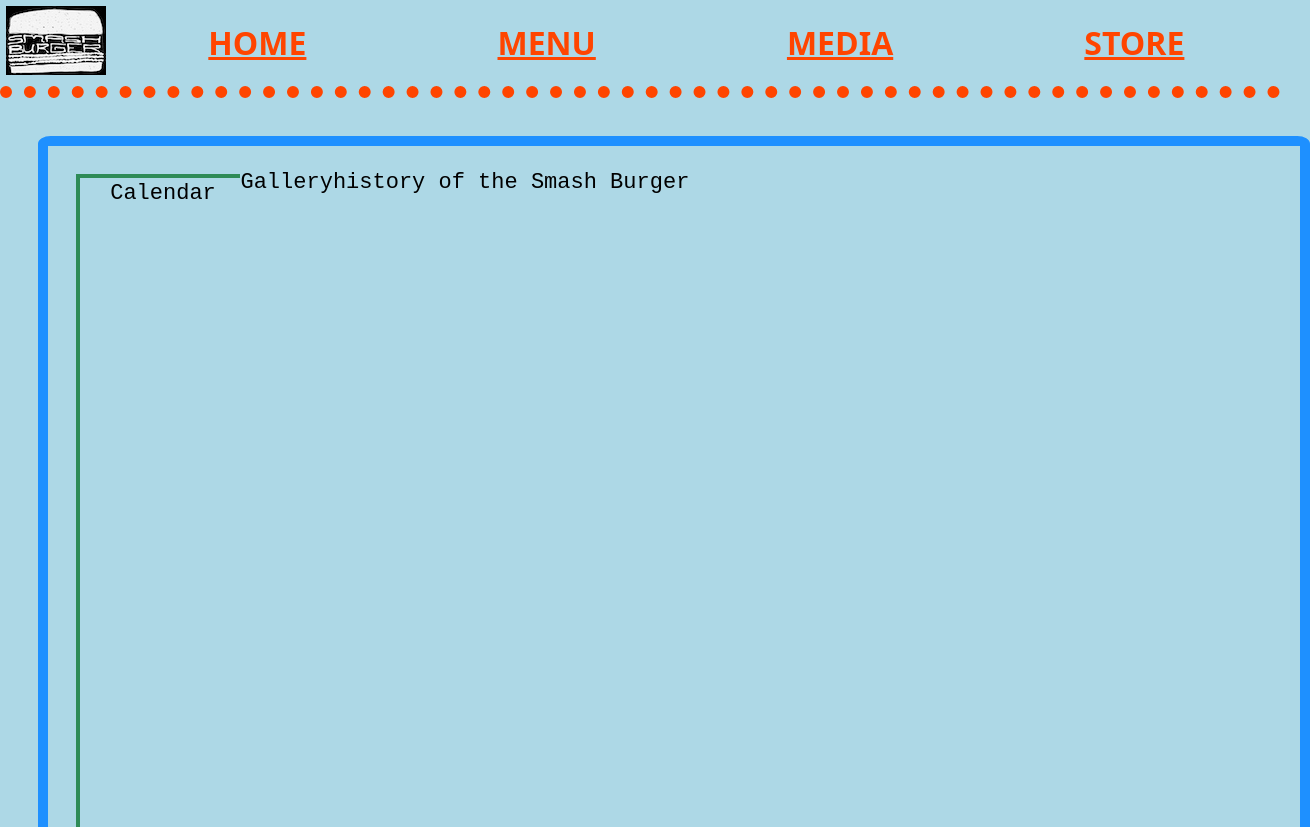
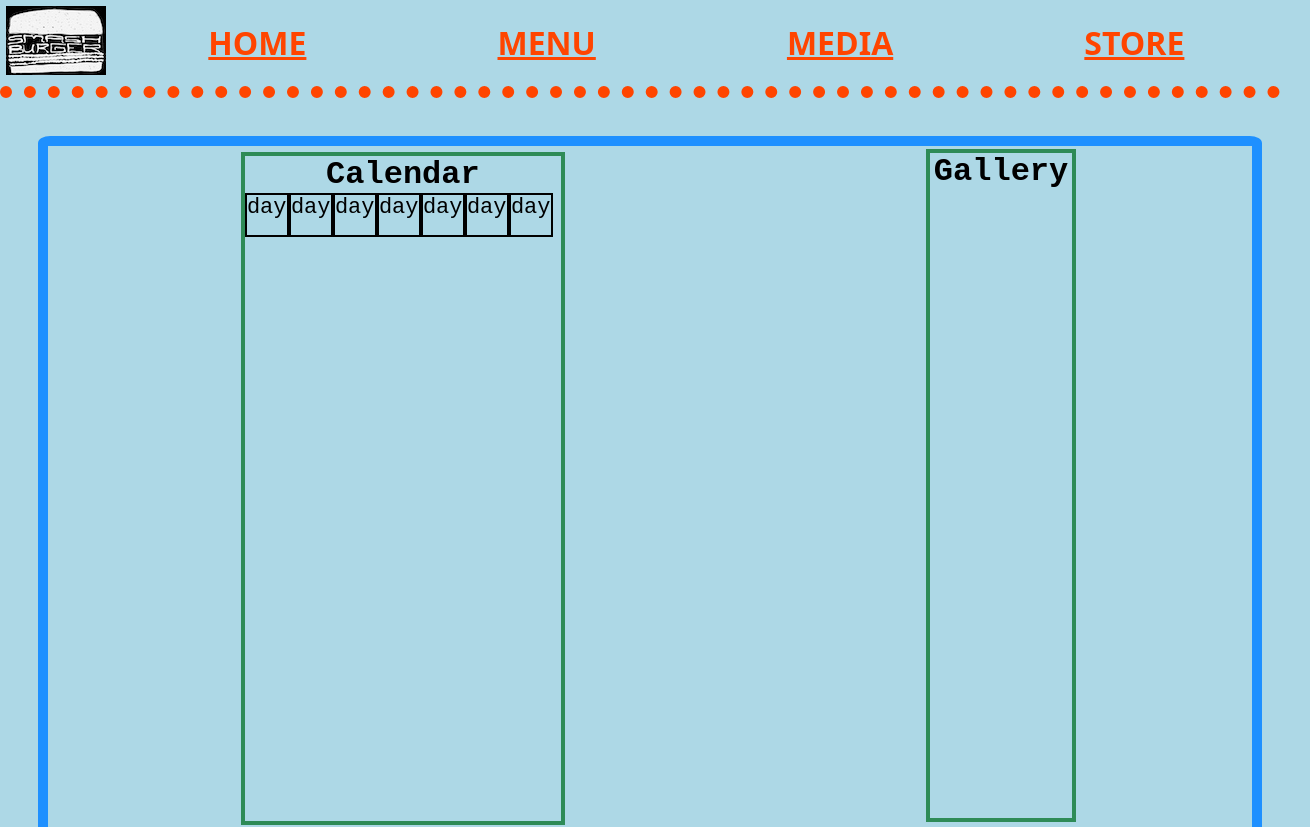
Before and after one commit to hightowerbuilds/smash-burger-app, a React (Vite) app: page / in a window 1280 px wide. Shown: the top 827 px of the page, 1310 px wide, since content can reach past the window. Built offline with nearby package versions, Linux system fonts and the light colour scheme; a web font is replaced by a local one.

Commit message:
adding calendar styles

```diff
--- a/src/components/Calendar/Calendar.css
+++ b/src/components/Calendar/Calendar.css
@@ -1,14 +1,26 @@
 
 .calendarMainBox {
-    width: 20vh;
-    height: 100%;
+    width: 100%;
+    height: 95%;
     border: 4px seagreen solid;
     margin: 2%;
 }
 
 .calendarHeading {
     width: 100%;
-    margin: 2%;
     display: flex;
     justify-content: center;
+    font-family: 'Courier New', Courier, monospace;
+    font-weight: 900;
+    font-size: 32px;
 }
+
+.calendarDayBox {
+    height: 5vh;
+    width: 5vh;
+    border: 2px black solid;
+}
+
+.calendarSubBox {
+    display: inline-flex;
+}
--- a/src/components/Calendar/Calendar.jsx
+++ b/src/components/Calendar/Calendar.jsx
@@ -8,6 +8,31 @@ export default function Calendar() {
             Calendar
         </p>
 
+<div className='calendarSubBox'>
+    <div className='calendarDayBox'>
+        day
+    </div>
+    <div className='calendarDayBox'>
+        day
+    </div>
+    <div className='calendarDayBox'>
+        day
+    </div>
+    <div className='calendarDayBox'>
+        day
+    </div>
+    <div className='calendarDayBox'>
+        day
+    </div>
+    <div className='calendarDayBox'>
+        day
+    </div>
+    <div className='calendarDayBox'>
+        day
+    </div>
+</div>
+
+
     </div>
   )
 }
--- a/src/components/Gallery/Gallery.css
+++ b/src/components/Gallery/Gallery.css
@@ -0,0 +1,16 @@
+
+.galleryMainBox {
+    width: 100%;
+    height: 95%;
+    border: 4px seagreen solid;
+    margin: 2%;
+}
+
+.galleryHeading {
+    width: 100%;
+    display: flex;
+    justify-content: center;
+    font-family: 'Courier New', Courier, monospace;
+    font-weight: 900;
+    font-size: 32px;
+}
--- a/src/components/Gallery/Gallery.jsx
+++ b/src/components/Gallery/Gallery.jsx
@@ -1,8 +1,14 @@
-
 import './Gallery.css'
 
 export default function Gallery() {
   return (
-    <div>Gallery</div>
+    <div className='galleryMainBox'>
+
+        <div className='galleryHeading'>
+            Gallery
+        </div>
+
+
+    </div>
   )
 }
--- a/src/pages/HomePage/HomePage.css
+++ b/src/pages/HomePage/HomePage.css
@@ -9,13 +9,14 @@
 
 .homePageSectionSubBox {
     display: inline-flex;
+    justify-content: space-around;
     width: 100%;
     height: 700px;
     border: 10px dodgerblue solid;
     border-radius: 1%;
     font-family: monospace;
     font-size: 22px;
-    padding: 2%;
+
 }
 
 .homePageSmashHeading {
--- a/src/pages/HomePage/HomePage.jsx
+++ b/src/pages/HomePage/HomePage.jsx
@@ -21,9 +21,7 @@ export default function HomePage() {
      <Gallery />
     </div>
 
-    <div>
-      history of the Smash Burger
-    </div>
+
     </div>
     </div>
 
```
